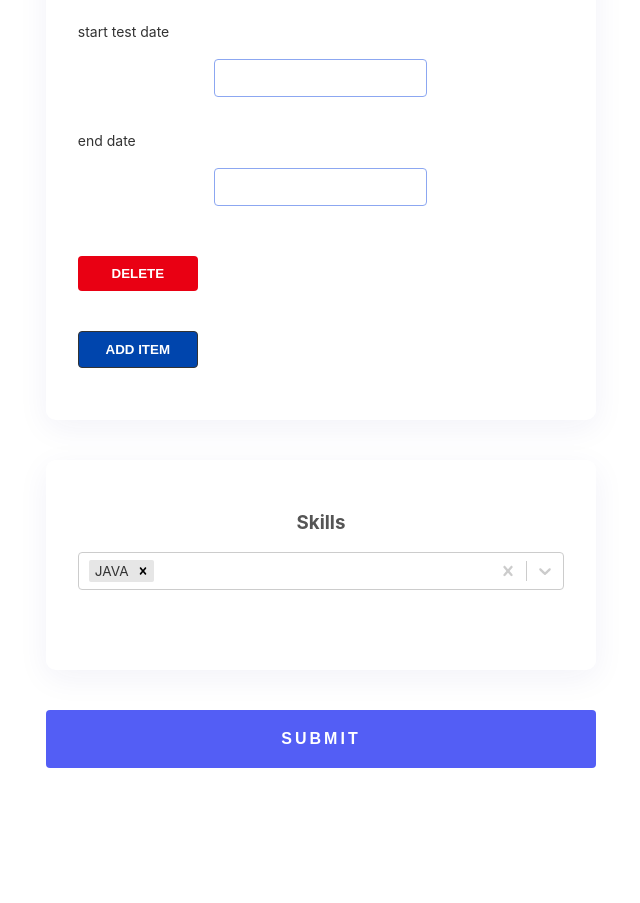
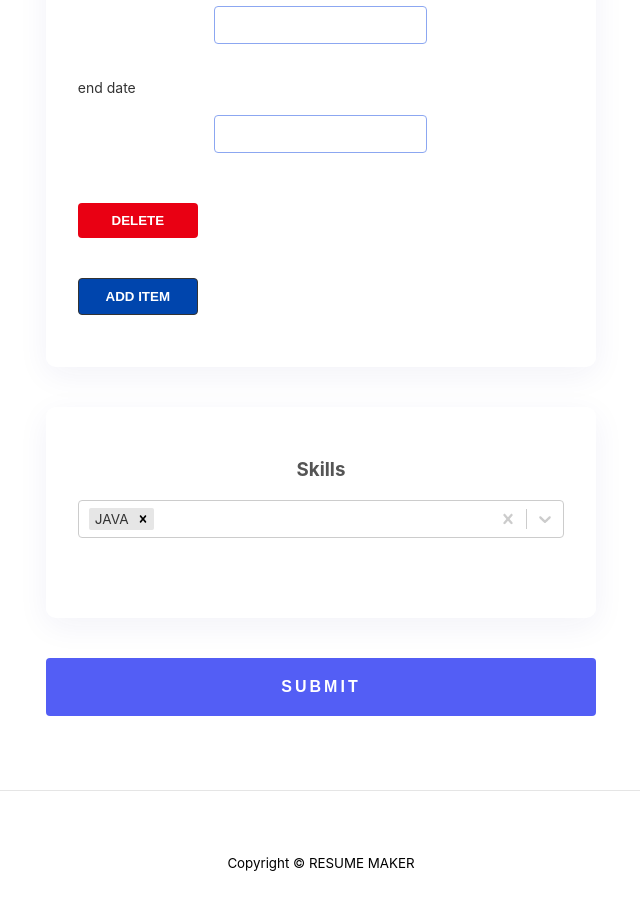
Before and after one commit to stepinfwd/resume-builder, a React (Create React App) app: page / in a window 1280 px wide. Shown: the part 2278-3181 px from the top of the page, without its empty margins (319-959 px from the left). Before the commit the page ends 3088 px from the top, so only its background shows below. Built offline with nearby package versions, Linux system fonts and the light colour scheme.

Commit message:
code cleanup and edge cases , adding footer

```diff
--- a/src/App.js
+++ b/src/App.js
@@ -1,5 +1,5 @@
 import './App.css';
-import React from 'react'
+import React,{ useState }  from 'react'
 import Form from './components/Form/Form';
 import Resume from './components/Resume/Resume';
 import Navbar from './components/Navbar/Navbar'
@@ -8,26 +8,22 @@ import {
   Switch,
   Route,
 } from "react-router-dom";
-import  { useState, useEffect } from 'react'
-
-
+import Footer from './components/Footer/Footer';
 
 function App() {
-
   const [data, setdata] = useState()
   const resumeData =(payload)=>{
     setdata(payload)
   }
-  useEffect(() => {
-console.log("resumedata is",data)
-  }, [data])
+
   return (
     <div className="App">
       <Router>
-        <Navbar/>
         <Switch>
           <Route exact path="/">
+          <Navbar/>
             <Form resumeData={resumeData} />
+            <Footer/>
           </Route>
           <Route path="/resume">
             <Resume data={data} />
--- /dev/null
+++ b/src/components/Footer/Footer.css
@@ -0,0 +1,13 @@
+.hr-line {
+    background: rgba(0, 0, 0, 0.1);
+    height: 1px;
+    width: 80vw;
+    margin: 2rem auto;
+  }
+  footer .footer-container{
+      height: 80px;
+      text-align: center;
+      display: flex;
+      align-items: center;
+      justify-content: center;
+  }
--- /dev/null
+++ b/src/components/Footer/Footer.jsx
@@ -0,0 +1,14 @@
+import React from "react";
+import "./Footer.css";
+export default function Footer() {
+  return (
+    <footer>
+      <footer id="sticky-footer" >
+        <div className="hr-line"></div>
+        <div className="footer-container">
+          <small>Copyright &copy; RESUME MAKER </small>
+        </div>
+      </footer>
+    </footer>
+  );
+}
--- a/src/components/Form/Form.css
+++ b/src/components/Form/Form.css
@@ -8,6 +8,9 @@
     margin: 0 auto;
     padding: 2rem;
 
+  }
+  li{
+    list-style: none;
   }
 
   h1 {
--- a/src/components/Form/Form.jsx
+++ b/src/components/Form/Form.jsx
@@ -112,7 +112,6 @@ function Form({ resumeData }) {
           <div>
             {fields.map((item, index) => (
               <>
-
                 <li key={item.id}>
                 <label>company</label>
 
@@ -177,7 +176,7 @@ function Form({ resumeData }) {
                     name={`education.${index}.degree`}
                     control={control}
                   />
-                  <label>start test date</label>
+                  <label>start date</label>
 
                   <section>
                   <Controller
@@ -189,6 +188,7 @@ function Form({ resumeData }) {
                         onChange={onChange}
                         onBlur={onBlur}
                         selected={value}
+                        dateFormat="dd/MM/yyyy"
                       />
                     )}
                   />
@@ -204,6 +204,8 @@ function Form({ resumeData }) {
                         onChange={onChange}
                         onBlur={onBlur}
                         selected={value}
+                        dateFormat="dd/MM/yyyy"
+
                       />
                     )}
                   />
--- a/src/components/Navbar/navbar.css
+++ b/src/components/Navbar/navbar.css
@@ -1,5 +1,5 @@
 .navbar{
-    height:5vw;
+    height:70px;
     width:100%;
     background-color:rgb(117, 0, 252);
 
--- a/src/components/Resume/Resume.jsx
+++ b/src/components/Resume/Resume.jsx
@@ -1,5 +1,5 @@
 import React from "react";
-// import SkillTag from "../components/SkillTag"
+import SkillTag from "../components/SkillTag"
 import "./Resume.css";
 function Resume({ data }) {
   console.log("Data incoming", data);
@@ -7,7 +7,7 @@ function Resume({ data }) {
   return (
     <div className="resume">
       <div className="resume-name-tag">
-        <p>MV</p>
+        <p>{data?.firstName?.slice(0,1)}{data?.lastName?.slice(0,1)}</p>
       </div>
       <div className="resume-bio">
         <h2>{data?.firstName}</h2>
@@ -23,7 +23,7 @@ function Resume({ data }) {
           <div>
             <h3>{exp?.company}</h3>
             <p className="greyed-text">
-              {data?.designation} | {exp.expStartdate} -  {exp.expEnddate}
+              {data?.designation} | {exp?.expStartdate} - {exp?.expEnddate}
             </p>
             <ul>
               <li>
@@ -40,18 +40,19 @@ function Resume({ data }) {
       ))}
 
       {/* Education */}
-      <div className="resume-education">
-        <h3>Education </h3>
-        <p>{data?.institute}</p>
-        <p>
-          {data?.degree}|{data?.eduStartdate}-{data?.eduEnddate}{" "}
-        </p>
-      </div>
-
+      {data?.education?.map((education) => (
+        <div className="resume-education">
+          <h3>Education </h3>
+          <p>{education?.institute}</p>
+          <p>
+            {education?.degree}|{education?.eduStartdate}-{education?.eduEnddate}
+          </p>
+        </div>
+      ))}
       {/* Skills */}
       <div className="resume-skills">
         <h3>SKILLS</h3>
-        {/* <SkillTag skillsData={skillsData}/> */}
+        <SkillTag skillsData={data?.skills}/>
       </div>
     </div>
   );
```
